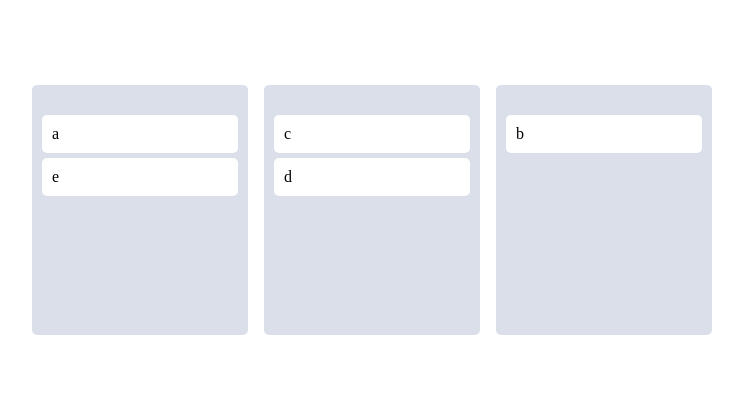
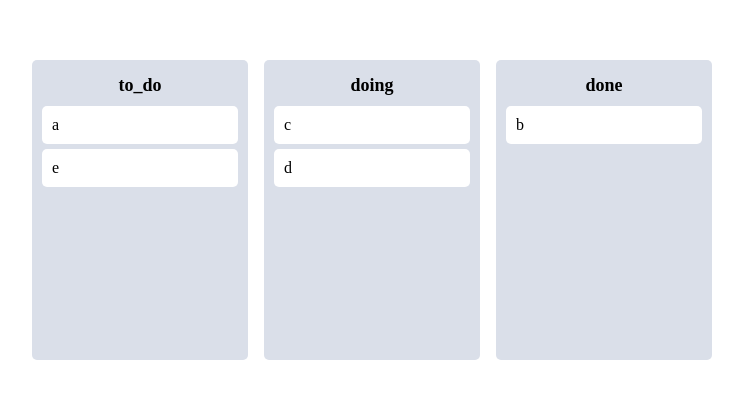
Before and after one commit to kimdoyeonn/react-masterclass, a React (Create React App) app: page / in a window 1280 px wide. Shown: the part 198-596 px from the top of the page, without its empty margins (268-1011 px from the left). Built offline with nearby package versions, Linux system fonts and the light colour scheme.

Commit message:
#6.9 Same Board Movement - #6.10 Cross Board Movement

```diff
--- a/src/App.tsx
+++ b/src/App.tsx
@@ -1,6 +1,6 @@
 import { DragDropContext, DropResult } from 'react-beautiful-dnd';
 import { useRecoilState } from 'recoil';
-import styled from "styled-components";
+import styled from 'styled-components';
 import { toDoState } from './atoms';
 import DrappableBoard from './components/DroppableBoard';
 
@@ -21,24 +21,38 @@ const Boards = styled.div`
   gap: 1rem;
 `;
 
-
-
 function App() {
   const [toDos, setToDos] = useRecoilState(toDoState);
-  const onDragEnd = ({destination, source, draggableId}: DropResult) => {
-    if(!destination) return;
-    // setToDos(oldToDos => {
-    //   const copyToDos = [...oldToDos]
-    //   copyToDos.splice(source.index, 1)
-    //   copyToDos.splice(destination?.index, 0, draggableId)
-    //   return copyToDos
-    // })
+  const onDragEnd = (info: DropResult) => {
+    const { source, destination, draggableId } = info;
+    if (!destination) return;
+    setToDos((allBoards) => {
+      if (destination.droppableId === source.droppableId) {
+        const copyToDos = [...allBoards[source.droppableId]];
+        copyToDos.splice(source.index, 1);
+        copyToDos.splice(destination.index, 0, draggableId);
+        return { ...allBoards, [destination.droppableId]: copyToDos };
+      } else {
+        const copySourceToDos = [...allBoards[source.droppableId]];
+        copySourceToDos.splice(source.index, 1);
+        const copyDestinationToDos = [...allBoards[destination.droppableId]];
+        copyDestinationToDos.splice(destination.index, 0, draggableId);
+
+        return {
+          ...allBoards,
+          [source.droppableId]: copySourceToDos,
+          [destination.droppableId]: copyDestinationToDos,
+        };
+      }
+    });
   };
   return (
     <DragDropContext onDragEnd={onDragEnd}>
       <Wrapper>
         <Boards>
-          {Object.keys(toDos).map(key => <DrappableBoard toDos={toDos[key]} droppableId={key} key={key} />)}
+          {Object.keys(toDos).map((key) => (
+            <DrappableBoard toDos={toDos[key]} boardId={key} key={key} />
+          ))}
         </Boards>
       </Wrapper>
     </DragDropContext>
--- a/src/components/DroppableBoard.tsx
+++ b/src/components/DroppableBoard.tsx
@@ -3,29 +3,40 @@ import styled from 'styled-components';
 import DraggableCard from './DraggableCard';
 
 const Wrapper = styled.div`
-  padding: 20px 10px;
-  padding-top: 30px;
+  padding: 0px 10px;
   background-color: ${(props) => props.theme.boardColor};
   border-radius: 5px;
-  min-height: 200px;
+  min-height: 300px;
+`;
+
+const Title = styled.h2`
+  text-align: center;
+  font-weight: 600;
+  margin-bottom: 10px;
+  font-size: 18px;
 `;
 
 interface IBoardProps {
   toDos: string[];
-  droppableId: string;
+  boardId: string;
 }
 
-function DrappableBoard({ toDos, droppableId }: IBoardProps) {
-  return <Droppable droppableId={droppableId}>
+function DrappableBoard({ toDos, boardId }: IBoardProps) {
+  return (
+    <Wrapper>
+      <Title>{boardId}</Title>
+      <Droppable droppableId={boardId}>
         {(magic) => (
-      <Wrapper ref={magic.innerRef} {...magic.droppableProps}>
+          <div ref={magic.innerRef} {...magic.droppableProps}>
             {toDos.map((toDo, index) => (
               <DraggableCard toDo={toDo} index={index} key={toDo} />
             ))}
             {magic.placeholder}
+          </div>
+        )}
+      </Droppable>
     </Wrapper>
-    )}
-  </Droppable>;
+  );
 }
 
 export default DrappableBoard;
```
Lines whose indentation alone changed are shown as unchanged.
